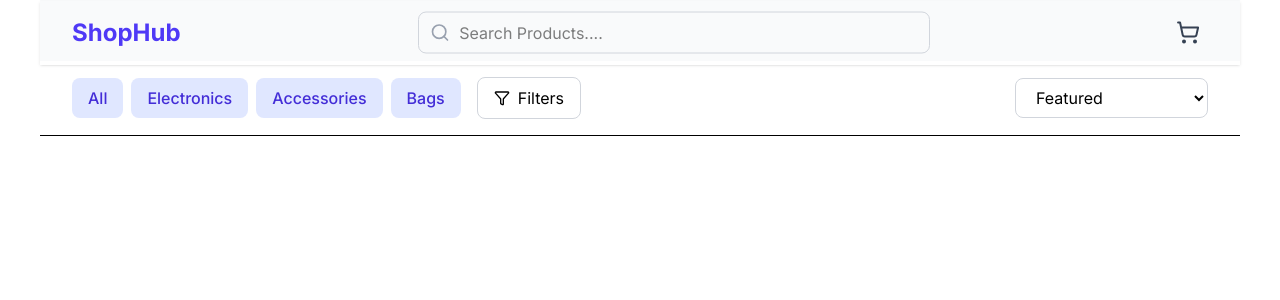
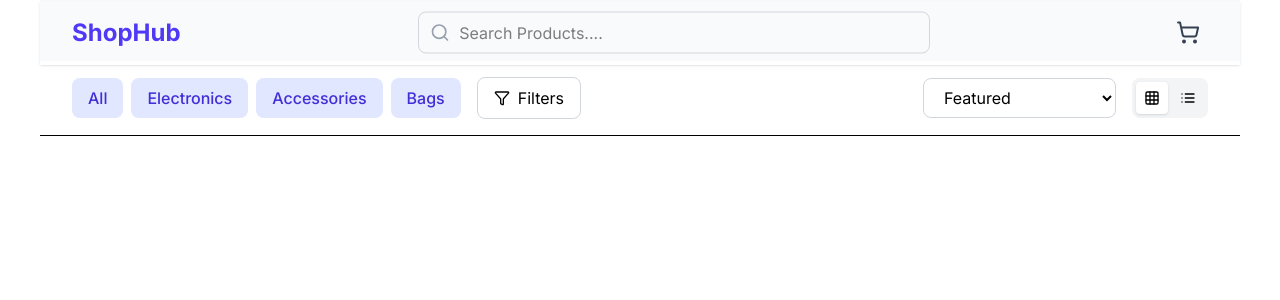
Before and after one commit to TamarCoder/EcommerceApp, a Next.js app: page / in a window 1280 px wide. Shown: the top 300 px of the page. Built offline with nearby package versions, Linux system fonts and the light colour scheme.

Commit message:
finished

```diff
--- a/app/HeaderFilters/HeaderFilters.tsx
+++ b/app/HeaderFilters/HeaderFilters.tsx
@@ -3,6 +3,7 @@
 import CategoryButtons from "../CategoryButtons/CategoryButtons";
 import FilterToggleButton from "../FilterToggleButton/FilterToggleButton";
 import SortDropdown from "../SortDropdown/SortDropdown";
+import ViewToggle from "../ViewToggle/ViewToggle";
 
 const HeaderFilters = () => {
 
@@ -17,7 +18,7 @@ const HeaderFilters = () => {
                     </div>
                     <div className="flex items-center gap-4">
                          <SortDropdown/>
-                         {/*ვიუთოგლი*/}
+                         <ViewToggle/>
                     </div>
                 </div>
                 {/*ექსნელაფლე ფილთერ*/}
--- a/app/ViewToggle/ViewToggle.tsx
+++ b/app/ViewToggle/ViewToggle.tsx
@@ -0,0 +1,34 @@
+"use client"
+import {Grid, List} from "lucide-react";
+
+import {useState} from "react";
+
+
+const ViewToggle = () =>  {
+
+
+    const [isGridView, setIsGridView] = useState(true);
+
+    return (
+        <div className="flex items-center gap-1 p-1 bg-gray-100 rounded-lg">
+            <button
+                onClick={() => setIsGridView(true)}
+                className={`p-2 rounded ${
+                    isGridView ? 'bg-white shadow-sm' : 'hover:bg-gray-200'
+                } transition-colors`}
+            >
+                <Grid className="w-4 h-4" />
+            </button>
+            <button
+                onClick={() => setIsGridView(false)}
+                className={`p-2 rounded ${
+                    !isGridView ? 'bg-white shadow-sm' : 'hover:bg-gray-200'
+                } transition-colors`}
+            >
+                <List className="w-4 h-4" />
+            </button>
+        </div>
+    )
+}
+
+export default ViewToggle;
```
